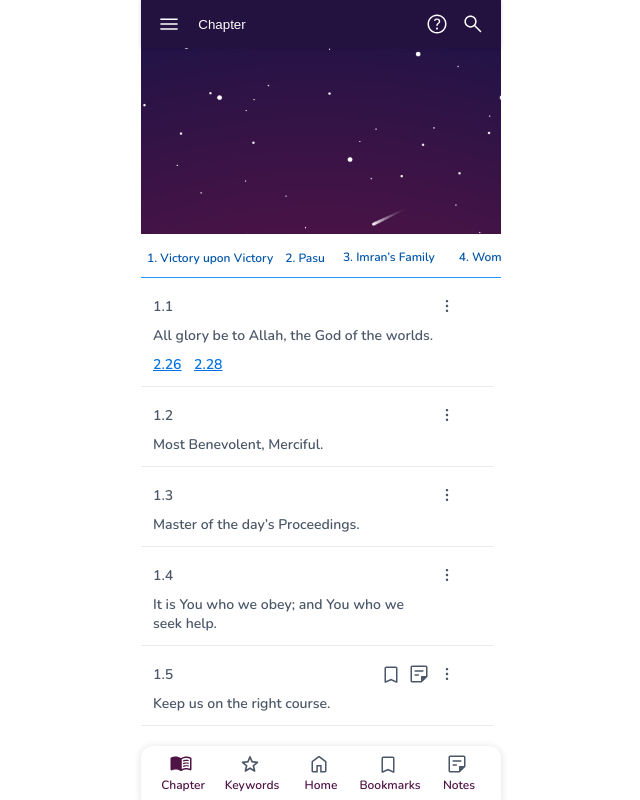
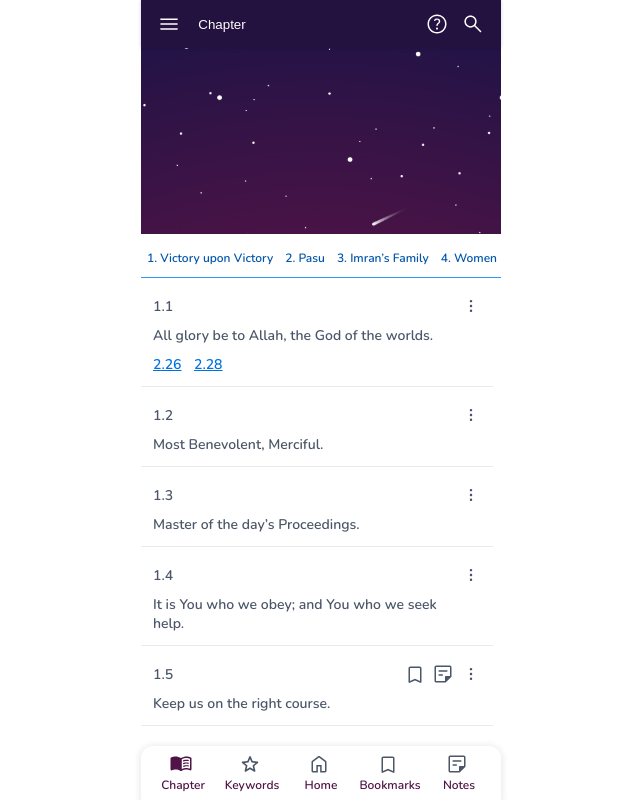
Before and after one commit to aakj2010/drfazl, a React (Create React App) app: page / in a window 1280 px wide. Shown: the whole page, without its empty margins (319-959 px from the left). Built offline with nearby package versions, Linux system fonts and the light colour scheme.

Commit message:
verse layout

```diff
--- a/src/screen/Home.jsx
+++ b/src/screen/Home.jsx
@@ -22,17 +22,17 @@ function Home() {
 
                 <div className='chapter-list-wrapper'>
                     <div className='chapter-list-items'>
-                        <li >1. Victory upon Victory</li>
+                        <li>1. Victory upon Victory</li>
                     </div>
                     <div className='chapter-list-items'>
-                        <li >2. Pasu</li>
+                        <li>2. Pasu</li>
                     </div>
                     <div className='chapter-list-items'>
-                        <li className='chapter-list-items'>3. Imran’s Family</li>
+                        <li>3. Imran’s Family</li>
                     </div>
                     <div className='chapter-list-items'>
-                    <li className='chapter-list-items'>4. Women</li>
-                </div>
+                        <li>4. Women</li>
+                    </div>
                 </div>
 
                 <div className='verse-wrapper'>
--- a/src/screen/home.css
+++ b/src/screen/home.css
@@ -107,7 +107,7 @@ li {
   align-items: center;
   padding: 0px;
   gap: 10px;
-  min-width: 304px;
+  min-width: 328px;
   height: 20px;
 }
 .verse-num {
@@ -137,7 +137,7 @@ li {
 }
 
 .verse-text {
-  width: 281px;
+  width: 310px;
   height: auto;
   font-family: "Nunito";
   font-style: normal;
```
